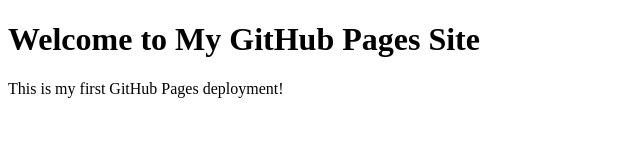
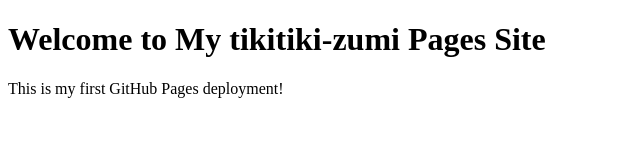
Before and after one commit to tikitiki-zumi/my-first-web-app, a plain HTML site: page index.html in a window 1280 px wide. Shown: the whole page, without its empty margins (0-640 px from the left). Drawn offline with Linux system fonts and the light colour scheme.

Commit message:
Add files via upload

```diff
--- a/index.html
+++ b/index.html
@@ -6,7 +6,7 @@
     <title>My GitHub Pages Site</title>
 </head>
 <body>
-    <h1>Welcome to My GitHub Pages Site</h1>
+    <h1>Welcome to My tikitiki-zumi Pages Site</h1>
     <p>This is my first GitHub Pages deployment!</p>
 </body>
 </html>
```
